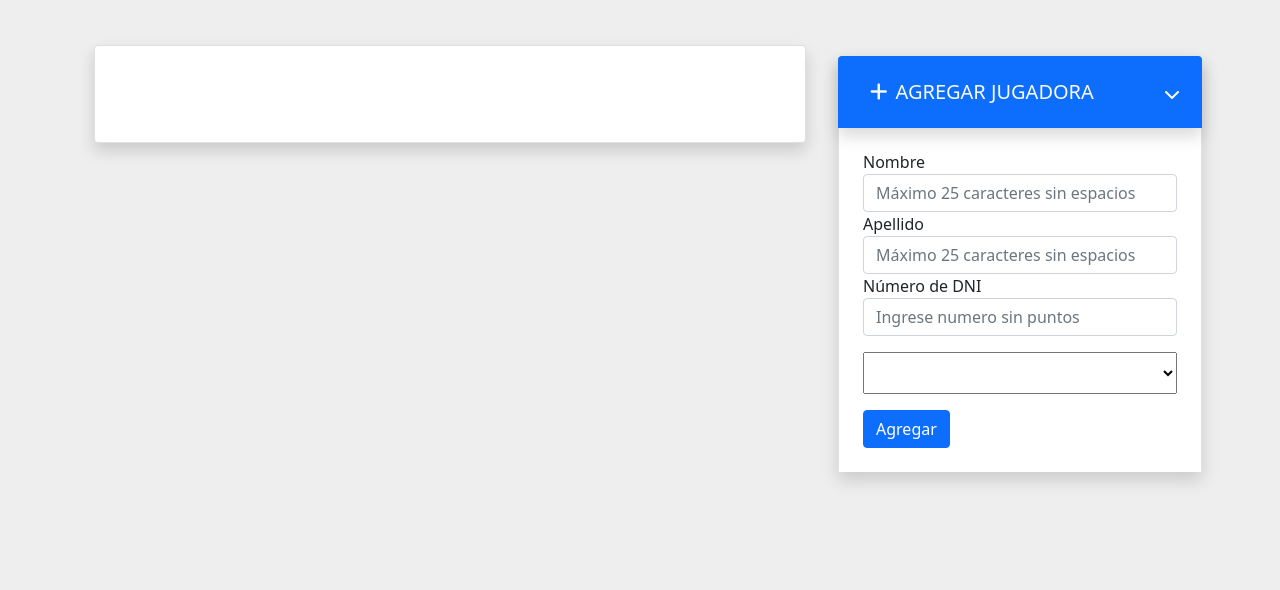
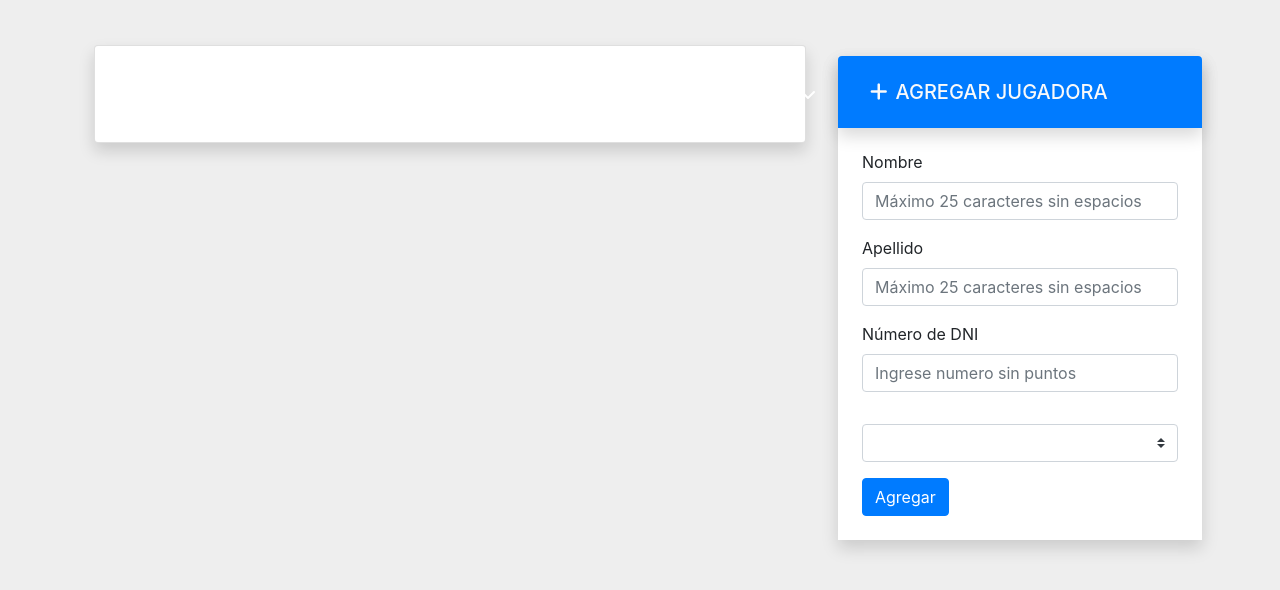
Before and after one commit to facundoN1997/clienteApiTorneoFtubol, a plain HTML site: page index.html in a window 1280 px wide. Shown: the part 210-800 px from the top of the page. Drawn offline with nearby package versions, Linux system fonts and the light colour scheme; no server answers.

Commit message:
Update index.html

```diff
--- a/index.html
+++ b/index.html
@@ -4,9 +4,9 @@
     <meta charset="UTF-8">
     <meta http-equiv="X-UA-Compatible" content="IE=edge">
     <meta name="viewport" content="width=device-width, initial-scale=1.0">
-    <link rel="stylesheet" href="css\bootstrap.css">
+    <link rel="stylesheet" href="css\bootstrap.min.css">
     <link rel="stylesheet" href="css/custom.css">
-    <script src="https://kit.fontawesome.com/c1facfd534.js" crossorigin="anonymous"></script>
+
     <title>Api Futbol</title>
 </head>
 <body>
@@ -164,5 +164,6 @@
 
     <script src="js/sweetalert.min.js"></script>
     <script src="js/appPeticiones.js"></script>
+    <script src="https://kit.fontawesome.com/c1facfd534.js" crossorigin="anonymous"></script>
 </body>
 </html>
```
